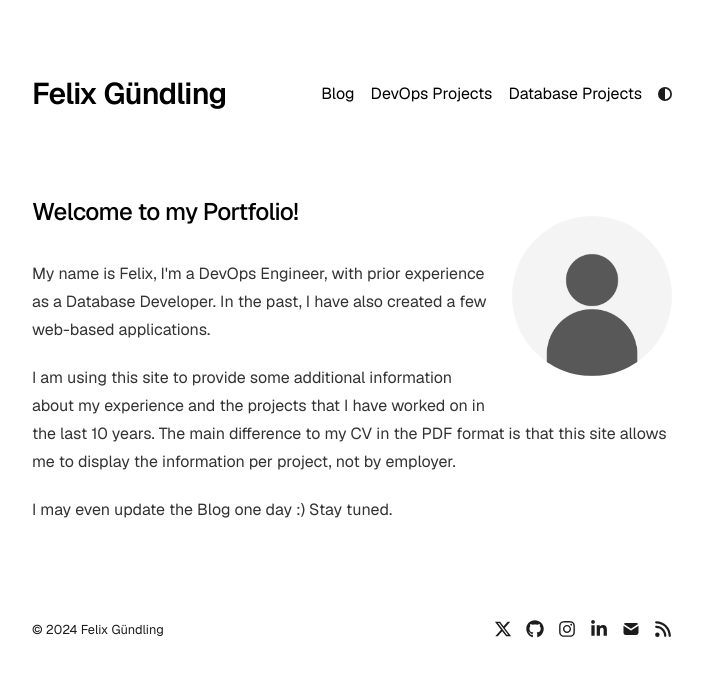
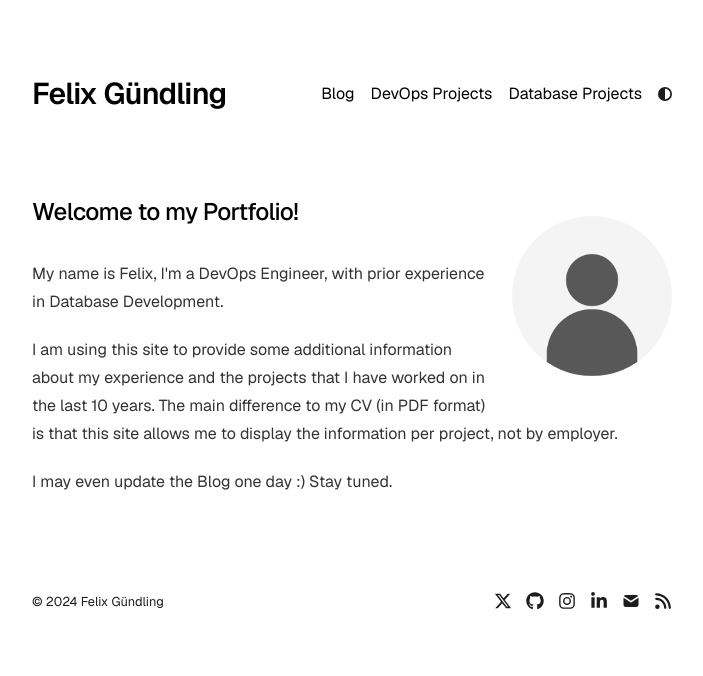
Before and after one commit to fguendling/nextfolio-a-simple-next-js-portfolio, a Next.js app: page / in a window 1280 px wide. Shown: the top 676 px of the page, without its empty margins (288-991 px from the left). Built offline with nearby package versions, Linux system fonts and the light colour scheme.

Commit message:
Update page.tsx

```diff
--- a/app/page.tsx
+++ b/app/page.tsx
@@ -22,12 +22,11 @@ export default function Page() {
 
       <div className="prose prose-neutral dark:prose-invert">
         <p>
-          My name is Felix, I'm a DevOps Engineer, with prior experience as a Database Developer.
-          In the past, I have also created a few web-based applications.
+          My name is Felix, I'm a DevOps Engineer, with prior experience in Database Development.
         </p>
          <p>
           I am using this site to provide some additional information about my experience and the projects that I have worked on in the last 10 years.
-          The main difference to my CV in the PDF format is that this site allows me to display the information per project, not by employer.
+          The main difference to my CV (in PDF format) is that this site allows me to display the information per project, not by employer.
         </p>
         <p>
           I may even update the Blog one day :) Stay tuned.
```
